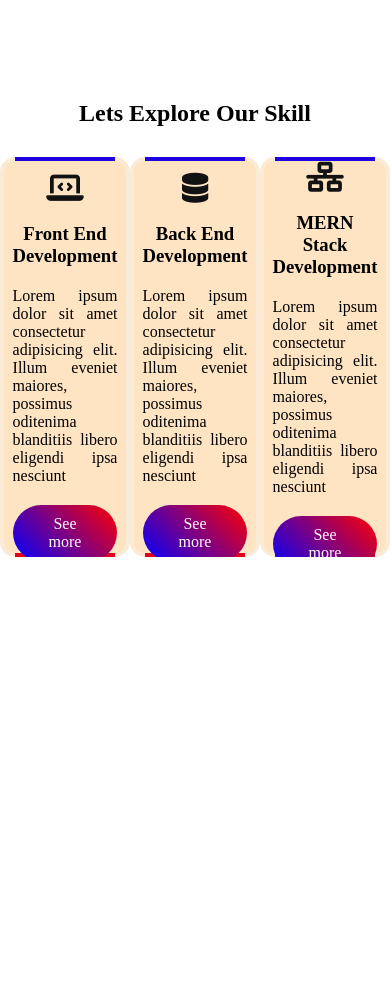
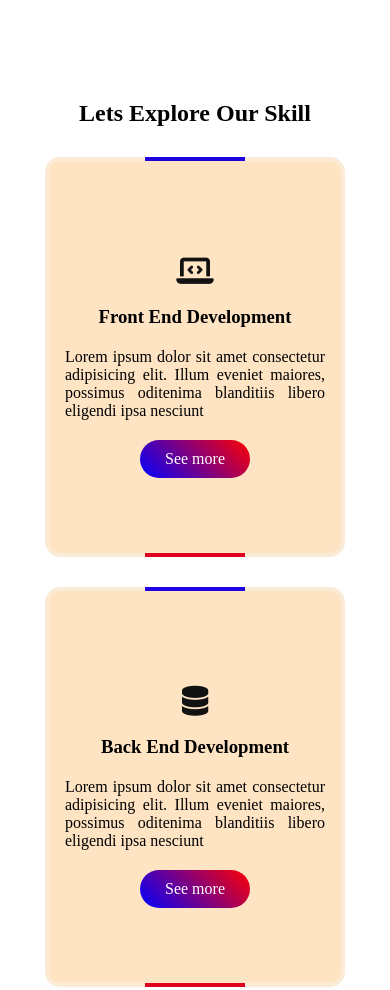
Before and after one commit to FerdousZihad/border-animation, a plain HTML site: page index.html in a window 390 px wide. Shown: the top 990 px of the page. Before the commit the page ends 844 px from the top, so only its background shows below. Drawn offline with Linux system fonts and the light colour scheme.

Commit message:
Responsive

```diff
--- a/index.html
+++ b/index.html
@@ -30,6 +30,7 @@
             display: flex;
             justify-content: space-evenly;
             align-items: center;
+            flex-wrap: wrap;
         }
 
         .card-item {
@@ -43,6 +44,7 @@
             position: relative;
             overflow: hidden;
             border-radius: 15px;
+            margin-bottom: 30px;
 
 
         }
```
